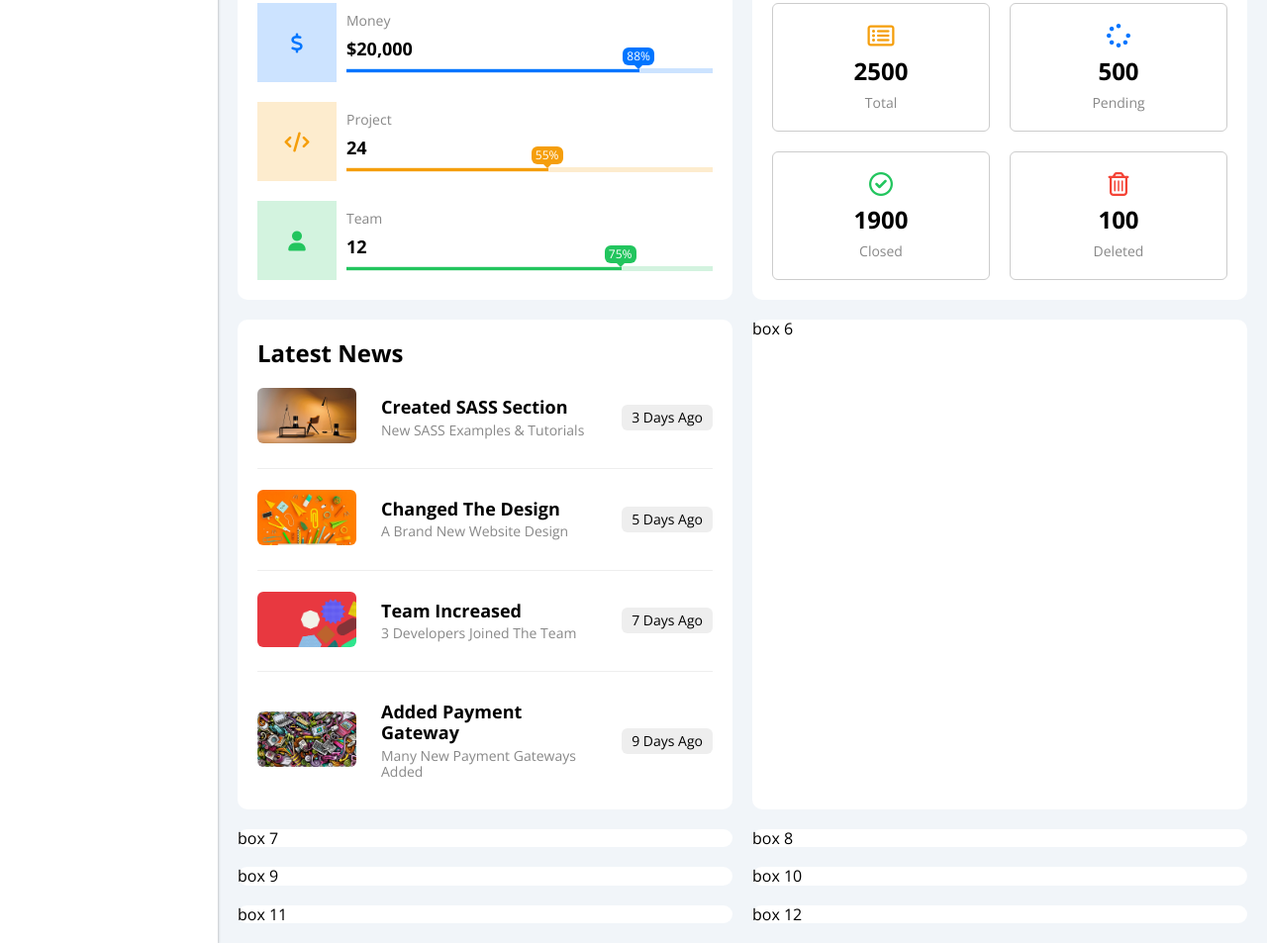
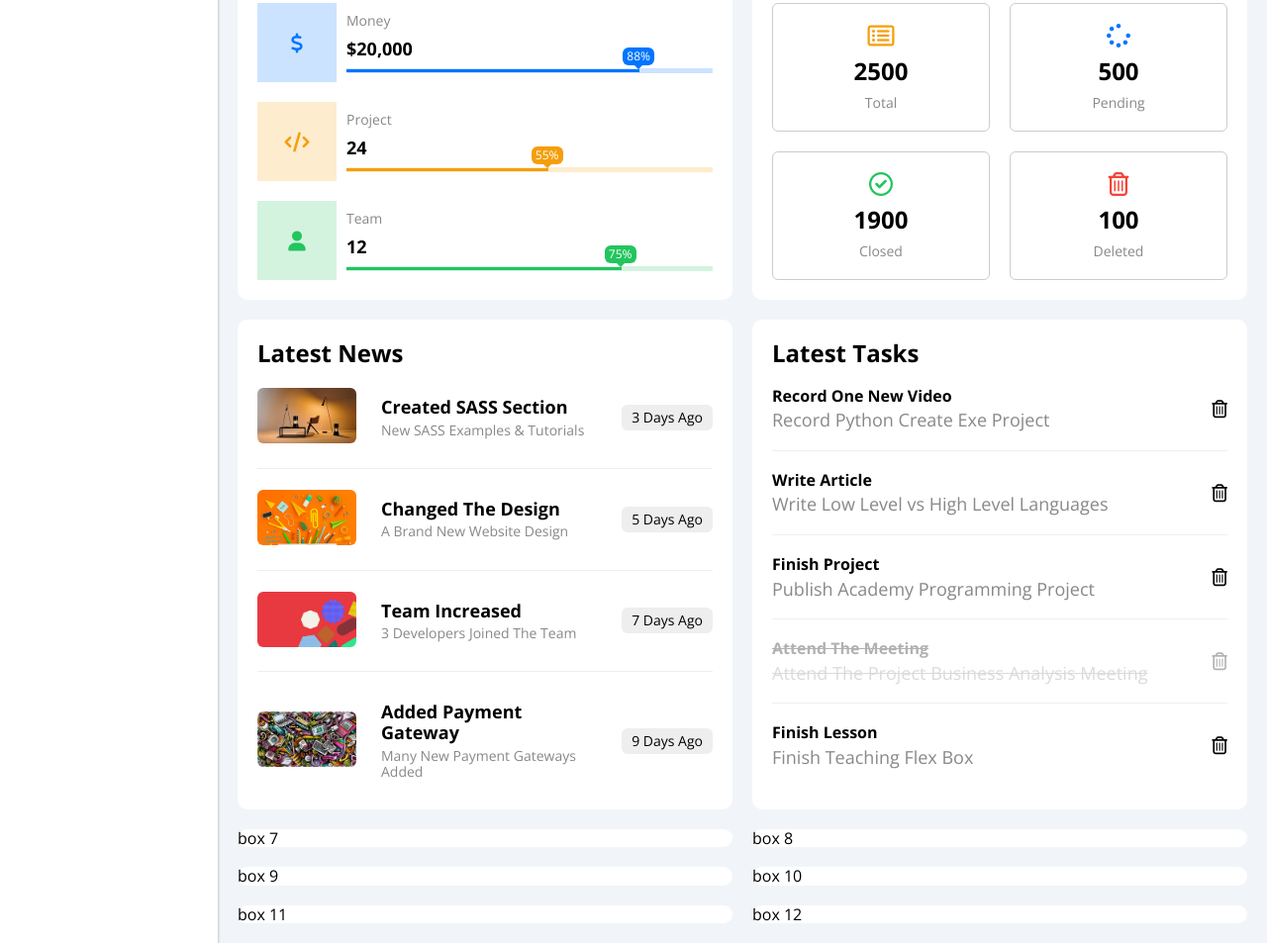
Before and after one commit to SamehRefaay/elzero-dashboard, a plain HTML site: page index.html in a window 1280 px wide. Shown: the part 678-1631 px from the top of the page at 99% size. Drawn offline with nearby package versions, Linux system fonts and the light colour scheme.

Commit message:
tasks board has been added

```diff
--- a/css/dashboard.css
+++ b/css/dashboard.css
@@ -216,7 +216,7 @@ body {
 @media (max-width: 767px) {
   .dashboard .container {
     padding: 10px;
-    grid-template-columns: repeat(auto-fill, minmax(200px, 1fr));
+    grid-template-columns: repeat(auto-fill, minmax(250px, 1fr));
     gap: 10px;
   }
 }
@@ -383,4 +383,16 @@ body {
   font-size: 14px;
 }
 /* End News */
+/* Start Tasks */
+.tasks .done h3,
+.tasks .done p {
+  text-decoration: line-through;
+}
+.tasks .done i,
+.tasks .done h3,
+.tasks .done p {
+  opacity: 0.3;
+}
+/* End Tasks */
+
 /* End Dashboard Content */
--- a/css/framework.css
+++ b/css/framework.css
@@ -225,6 +225,12 @@ mb-0 {
 .b-1ccc {
   border: 1px solid #ccc;
 }
+.bt-1eee {
+  border-top: 1px solid #eee;
+}
+.bb-1eee {
+  border-bottom: 1px solid #eee;
+}
 .bb-2 {
   border-bottom: 2px solid black;
 }
--- a/index.html
+++ b/index.html
@@ -324,9 +324,62 @@
                 </div>
               </div>
             </div>
-            <!-- Start Latest News Board -->
-
-            <div class="box 6">box 6</div>
+            <!-- End Latest News Board -->
+            <!-- Start Latest Tasks Board -->
+            <div class="tasks bg-white p-20 rad-10">
+              <h3 class="sub-heading fs-24 fw-700">Latest Tasks</h3>
+              <div class="tasks-holder d-flex flex-c">
+                <!-- 1 -->
+                <div class="task-card w-full flex-center pv-20 bb-1eee">
+                  <div class="body flex-1">
+                    <h3 class="fs-16">Record One New Video</h3>
+                    <p class="fs-18 c-gray mt-5">
+                      Record Python Create Exe Project
+                    </p>
+                  </div>
+                  <i class="fa-regular fa-trash-can fs-18"></i>
+                </div>
+                <!-- 2 -->
+                <div class="task-card w-full flex-center pv-20 bb-1eee">
+                  <div class="body flex-1">
+                    <h3 class="fs-16">Write Article</h3>
+                    <p class="fs-18 c-gray mt-5">
+                      Write Low Level vs High Level Languages
+                    </p>
+                  </div>
+                  <i class="fa-regular fa-trash-can fs-18"></i>
+                </div>
+                <!-- 3 -->
+                <div class="task-card w-full flex-center pv-20 bb-1eee">
+                  <div class="body flex-1">
+                    <h3 class="fs-16">Finish Project</h3>
+                    <p class="fs-18 c-gray mt-5">
+                      Publish Academy Programming Project
+                    </p>
+                  </div>
+                  <i class="fa-regular fa-trash-can fs-18"></i>
+                </div>
+                <!-- 4 -->
+                <div class="task-card w-full flex-center pv-20 bb-1eee done">
+                  <div class="body flex-1">
+                    <h3 class="fs-16">Attend The Meeting</h3>
+                    <p class="fs-18 c-gray mt-5">
+                      Attend The Project Business Analysis Meeting
+                    </p>
+                  </div>
+                  <i class="fa-regular fa-trash-can fs-18"></i>
+                </div>
+                <!-- 5 -->
+                <div class="task-card w-full flex-center pt-20">
+                  <div class="body flex-1">
+                    <h3 class="fs-16">Finish Lesson</h3>
+                    <p class="fs-18 c-gray mt-5">Finish Teaching Flex Box</p>
+                  </div>
+                  <i class="fa-regular fa-trash-can fs-18"></i>
+                </div>
+              </div>
+            </div>
+            <!-- End Latest Tasks Board -->
             <div class="box 7">box 7</div>
             <div class="box 8">box 8</div>
             <div class="box 9">box 9</div>
```
